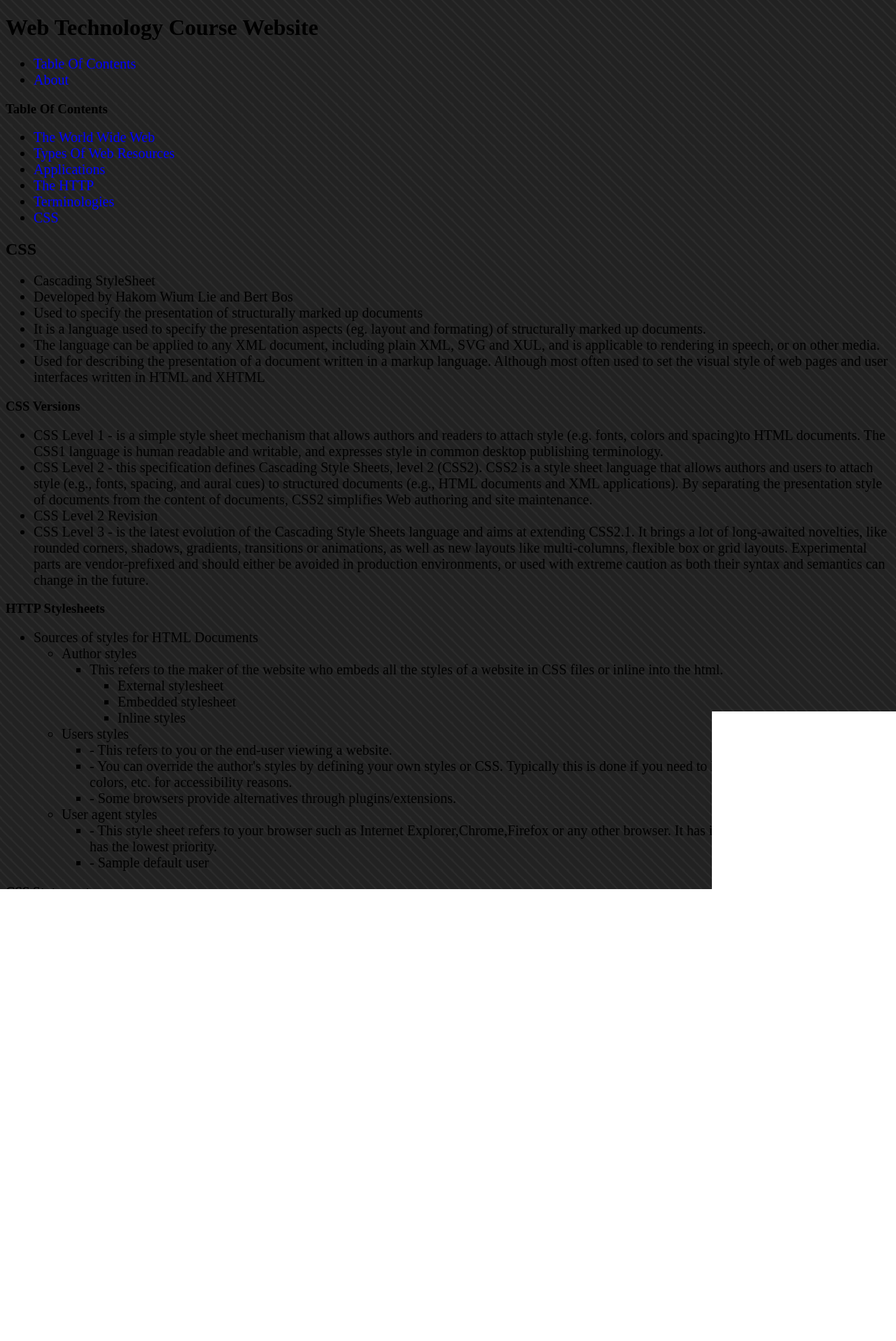
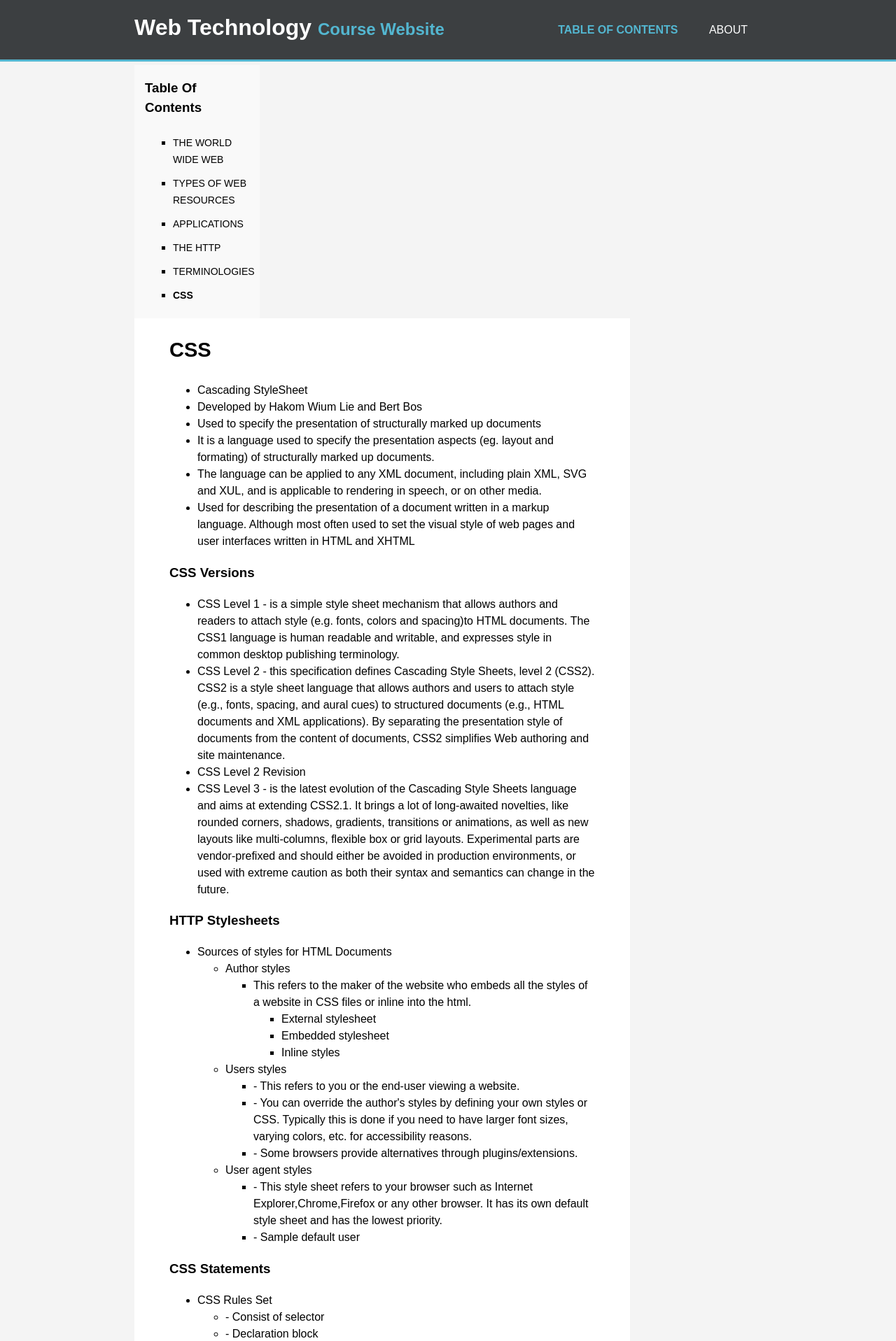
Before and after one commit to twistafries/CourseNotes, a PHP site: page /9346-G6/website/pages/css.html in a window 1280 px wide. Shown: the top 1917 px of the page at 70% size. Before the commit the page ends 1271 px from the top, so only its background shows below. Run offline with PHP 8.4, Linux system fonts and the light colour scheme.

Commit message:
Edited css for the website

```diff
--- a/9346-G6/website/styles/stylesheet.css
+++ b/9346-G6/website/styles/stylesheet.css
@@ -1,88 +1,201 @@
-.header{
-    list-style-type: none;
-    margin: 0;
-    padding: 0;
-    overflow: hidden;
-    background-color: gray;
-
-    top: 0;
-    width: 100%;
-    font-size: 20px;
+/** GLOBAL **/
+body {
+  font: 16px/1.5 Arial, Helvetica,sans-serif;
+  margin: 0;
+  /*background-color:#eceff1;*/
+  background-color:#f4f4f4;
 }
 
-.header li {
-    float: right;
-    list-style-type: none;
+.container {
+  width: 70%;
+  margin: auto;
+  overflow: hidden;
+  padding:0;
+}
+
+a {
+  text-decoration: none;
+  text-transform: uppercase;
+  color: #000000;
+}
+
+h2 {
+  font-size: 29px;
+}
+
+.current {
+  font-weight: bold;
+  color: #53b6d0;
+}
+
+.current-toc {
+  font-weight: bold;
+}
+
+nav ul {
+  list-style: none;
+}
+
+.arrow-left {
+    width: 16px;
+    height: 16px;
+}
+
+.arrow-right {
+    width: 16px;
+    height: 16px;
+}
+
+/* HEADER */
+
+header {
+  background: #3c3f41;
+  color: #ffffff;
+  padding-top: 15px;
+  min-height: 70px;
+  border-bottom: #53b6d0 3px solid;
+  overflow: auto;
+  margin-bottom: 0;
+}
+
+header span {
+  font-size: 24px;
+  color: #53b6d0;
+}
+
+header #title {
+  float: left;
+}
+
+header #title h1 {
+  margin: 0;
+}
+
+header nav {
+  float: right;
+}
+
+header nav li {
+  display: inline;
+  padding: 0 20px 0 20px;
+}
+
+header nav a {
+  color: #ffffff;
+}
+
+header nav a:hover{
+  color: #53b6d0;
+  font-weight: bold;
+}
+
+/* TABLE OF CONT */
+#table-of-cont {
+  background: #f9f9f9;
+  float: left;
+  width: 20%;
+  margin: 5px 10px 0 0;
+  box-sizing: border-box;
+}
+
+#table-of-cont nav {
+  margin: 15px;
+}
+
+#table-of-cont ul {
+  list-style: square;
+}
+
+#table-of-cont li {
+    padding: 5px 0 5px 0;
+}
+
+#table-of-cont a {
+  font-size: 14px;
+}
+
+/* SECTION */
+section {
+  background: #ffffff;
+  float: left;
+  width: 79%;
+  box-sizing: border-box;
 }
 
 
-.header li a {
-    padding: 14px 16px;
-    color: white;
-    display: block;
-    text-align: center;
-    text-decoration: none;
-    position: relative;
-    color: white;
-
+/* SECTION TOC ABOUT */
+#toc-about-section {
+  width: 100%;
+  background-color: #ffffff;
+  margin: auto;
+  overflow: hidden;
 }
 
-a:after {
-  	content: '';
-  	position: absolute;
-  	bottom: 9px;
-  	left: 0;
-  	width: 0%;
-  	border-bottom: 3px solid #FEFEFE;
-  	transition: 0.4s;
+#toc-about-section a {
+  font-weight: bold;
 }
 
-a:hover:after {
-  	width: 100%;
+/* ARTICLE */
+article {
+    margin: 0 50px 100px 50px
 }
 
-a{
-  color : blue;
-  text-decoration: none;
+/* ARTICLE TOC ABOUT */
+#toc-about-article {
+  margin: 0 0 0 50px;
 }
 
-
-li{
-  font-size: 20px;
+/* FOOTER */
+footer {
+  background: #3c3f41;
 }
 
-.box{
-
-    padding-top: 20px;
-    padding-right: 30px;
-    padding-bottom: 50px;
-    padding-left: 60px;
-    font-size:20px;
-}
-.bottom{
-
-    bottom: 0;
-    width: 100%;
-    color: white;
-    text-align: center;
-    overflow: hidden;
-    background-color: gray;
-
-  }
-.bottom li {
-    float: left;
-    list-style-type: none;
-}
-.bottom li a {
-    padding: 14px 16px;
-    color: white;
-
-    text-decoration: none;
-    position: relative;
-    color: white;
+footer nav {
+    float: right;
 }
 
-body{
-  background-color: #222222;
-  background: repeating-linear-gradient(45deg, #2b2b2b 0%, #2b2b2b 10%, #222222 0%, #222222 50%) 0 / 15px 15px;
+footer li {
+    display: inline;
 }
+
+footer a {
+    color: #ffffff;
+}
+
+footer a:hover {
+    color: #53b6d0;
+    font-weight: bold;
+}
+
+/* MEDIA QUERIES */
+/*
+@media(max-width: 1146px) {
+  header #title {
+    float: none;
+  }
+  header nav {
+    float: none;
+  }
+
+  header nav ul, header nav li, header nav a {
+    margin-left: 0;
+  }
+}
+
+@media(max-width: 649px) {
+  header, header #title, header nav, header nav li{
+    float: none;
+    text-align: center;
+    border: 1px solid white
+      margin
+  }
+
+  header span {
+    display: block;
+  }
+
+  nav, nav li, nav ul, nav  {
+    text-align: center;
+  }
+  */
+}
```
